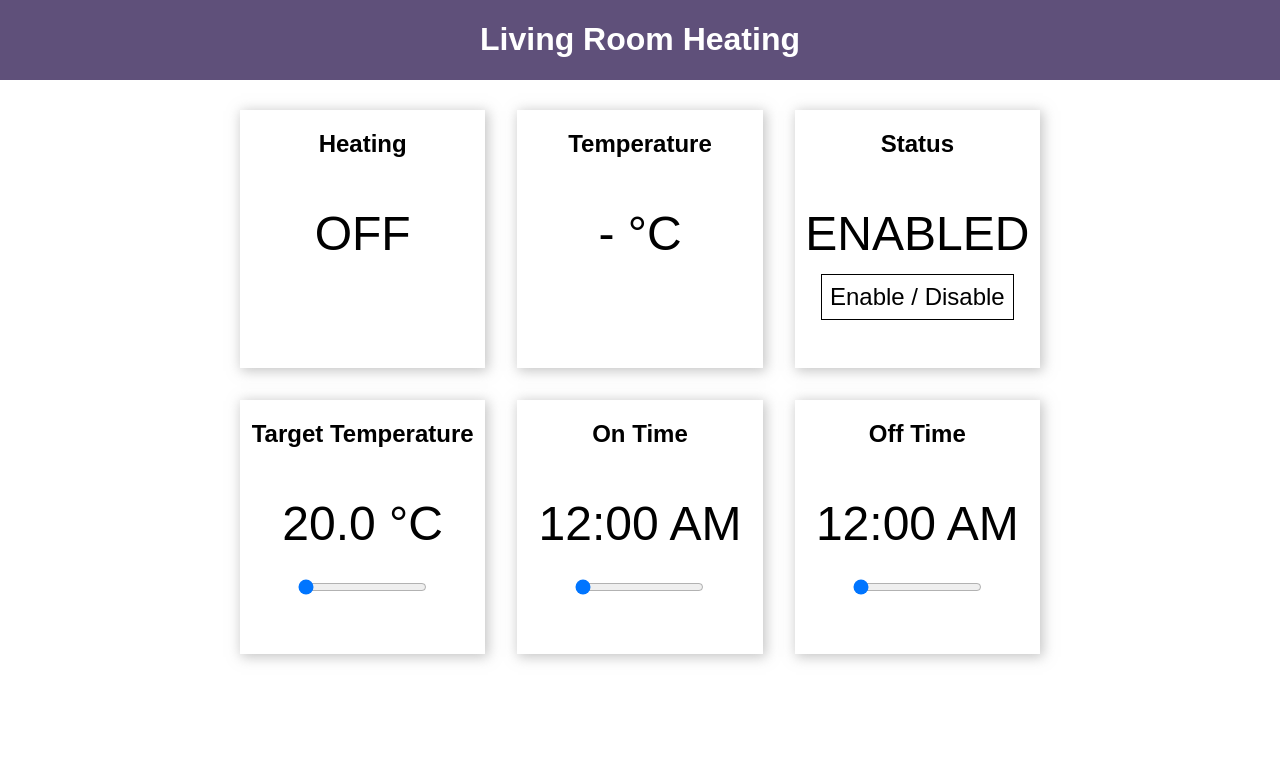
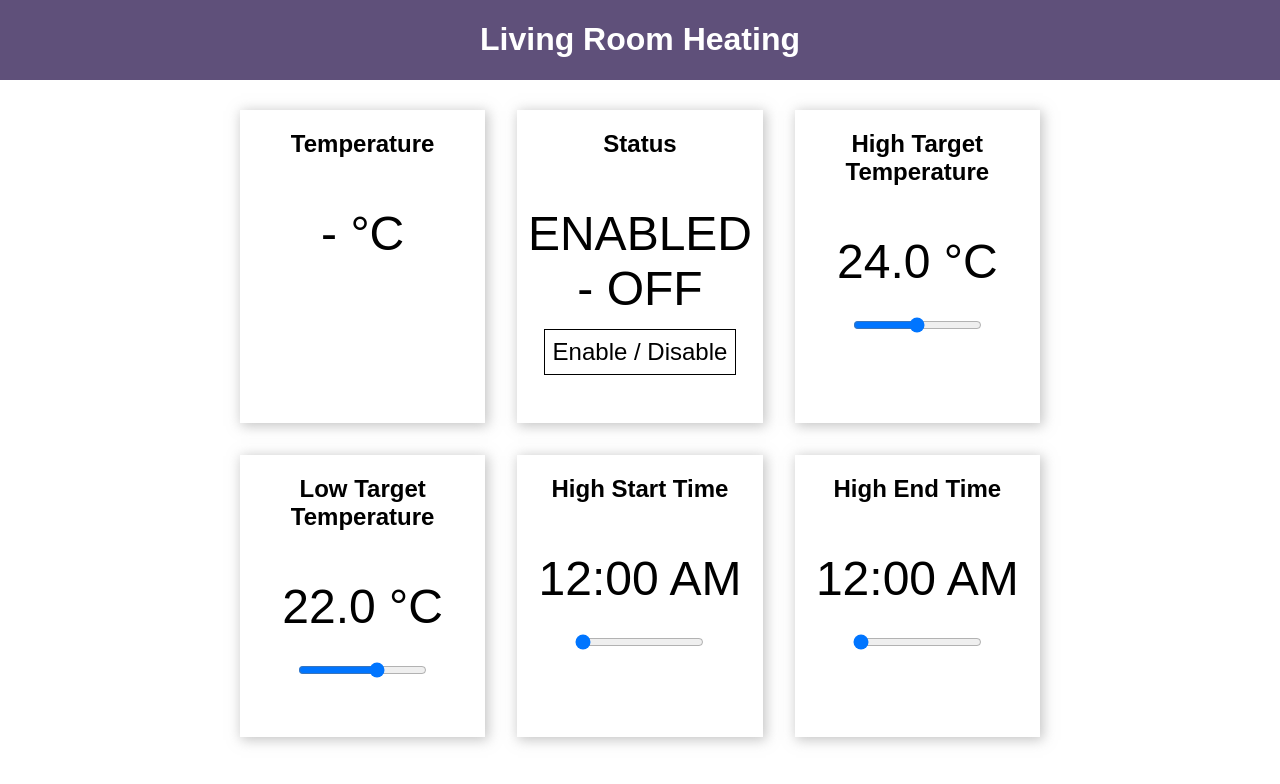
Before and after one commit to electro-dan/PiPicoWHeatingControl, a plain HTML site: page index.html in a window 1280 px wide. Drawn offline with Linux system fonts and the light colour scheme; no server answers.

Commit message:
Add low temperature setting

```diff
--- a/heating.js
+++ b/heating.js
@@ -15,11 +15,13 @@ function getStatus() {
             document.getElementById("heatingState").innerHTML = json_response.heating_state;
             document.getElementById("temperature").innerHTML = json_response.temperature_value;
             if (!isChanging) {
-                document.getElementById("temperatureTarget").innerHTML = json_response.target_temperature;
+                document.getElementById("temperatureTargetHigh").innerHTML = json_response.target_temperature_high;
+                document.getElementById("inputTargetHigh").value = json_response.target_temperature_high;
+                document.getElementById("temperatureTargetLow").innerHTML = json_response.target_temperature_low;
+                document.getElementById("inputTargetLow").value = json_response.target_temperature_low;
                 document.getElementById("onTime").innerHTML = formatTime(json_response.on_time);
+                document.getElementById("onTimeInput").value = json_response.on_time;
                 document.getElementById("offTime").innerHTML = formatTime(json_response.off_time);
-                document.getElementById("inputTarget").value = json_response.target_temperature;
-                document.getElementById("onTimeInput").value = json_response.on_time;
                 document.getElementById("offTimeInput").value = json_response.off_time;
             }
         }
@@ -70,12 +72,13 @@ function triggerHeating() {
 }
 
 // Set the target temperature
-function setTargetTemperature() {
+function setTargetTemperature(lowOrHigh) {
     startChange();
 
     const jsonData = {
         "action": "set_target_temperature",
-        "new_target": document.getElementById("inputTarget").value
+        "low_or_high": lowOrHigh,
+        "new_target": document.getElementById("inputTarget" + lowOrHigh).value
     };
     const xhttp = new XMLHttpRequest();
     xhttp.onload = function() {
@@ -84,7 +87,7 @@ function setTargetTemperature() {
 
         if (json_response.status == "OK") {
             // reset led indicator to none
-            document.getElementById("temperatureTarget").innerHTML = json_response.target_temperature;
+            document.getElementById("temperatureTarget" + lowOrHigh).innerHTML = json_response.target_temperature;
         } else {
             alert("Error setting target temperature");
         }
@@ -96,9 +99,9 @@ function setTargetTemperature() {
     endChange();
 }
 
-function moveTargetTemperature() {
+function moveTargetTemperature(lowOrHigh) {
     startChange();
-    document.getElementById("temperatureTarget").innerHTML = document.getElementById("inputTarget").value;
+    document.getElementById("temperatureTarget" + lowOrHigh).innerHTML = document.getElementById("inputTarget" + lowOrHigh).value;
     timeoutChange();
 }
 
--- a/index.html
+++ b/index.html
@@ -69,6 +69,23 @@
         color:#ccc;
       }
     }
+    @media (pointer: coarse), (hover: none) {
+      [title] {
+        position: relative;
+        display: flex;
+        justify-content: center;
+      }
+      [title]:focus::after {
+        content: attr(title);
+        position: absolute;
+        top: 90%;
+        color: #000;
+        background-color: #fff;
+        border: 1px solid;
+        width: fit-content;
+        padding: 3px;
+      }
+    }
     </style>
   </head>
   <body>
@@ -77,14 +94,6 @@
     </div>
     <div class="content">
       <div class="cards">
-        <div class="card">
-          <h2>
-            Heating
-          </h2>
-          <p>
-            <span id="isHeating">OFF</span>
-          </p>
-        </div>
         <div class="card">
           <h2>
             Temperature
@@ -98,24 +107,34 @@
             Status
           </h2>
           <p>
-            <span id="heatingState">ENABLED</span>
+            <span id="heatingState">ENABLED</span> - <span id="isHeating">OFF</span>
             <br>
             <button id="btnTrigger" class="" onclick="triggerHeating()">Enable / Disable</button>
           </p>
         </div>
         <div class="card">
-          <h2>
-            Target Temperature
+          <h2 title="Target temperature inside high start/end time. Will heat to this target + 0.25, then cool until this target - 0.25.">
+            High Target Temperature
           </h2>
           <p>
-            <span id="temperatureTarget">20.0</span> &deg;C
+            <span id="temperatureTargetHigh">24.0</span> &deg;C
             <br>
-            <input id="inputTarget" onchange="setTargetTemperature()" oninput="moveTargetTemperature()" type="range" min="20" max="28" step="0.5" value="20">
+            <input id="inputTargetHigh" onchange="setTargetTemperature('High')" oninput="moveTargetTemperature('High')" type="range" min="20" max="28" step="0.5" value="24">
+          </p>
+        </div>
+        <div class="card">
+          <h2 title="Target temperature outside high start/end time. Set to 17 to essentially turn heating off during this time.">
+            Low Target Temperature
+          </h2>
+          <p>
+            <span id="temperatureTargetLow">22.0</span> &deg;C
+            <br>
+            <input id="inputTargetLow" onchange="setTargetTemperature('Low')" oninput="moveTargetTemperature('Low')" type="range" min="17" max="25" step="0.5" value="22">
           </p>
         </div>
         <div class="card">
           <h2>
-            On Time
+            High Start Time
           </h2>
           <p>
             <span id="onTime">12:00 AM</span>
@@ -125,7 +144,7 @@
         </div>
         <div class="card">
           <h2>
-            Off Time
+            High End Time
           </h2>
           <p>
             <span id="offTime">12:00 AM</span>
```
Also changed, not shown: config.txt, 1 other file.
